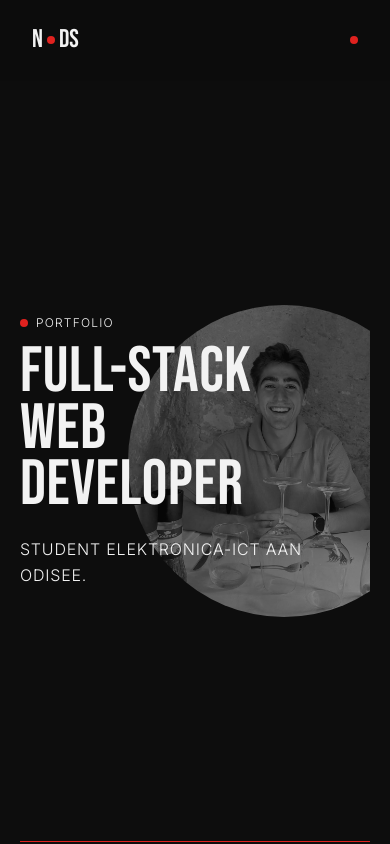
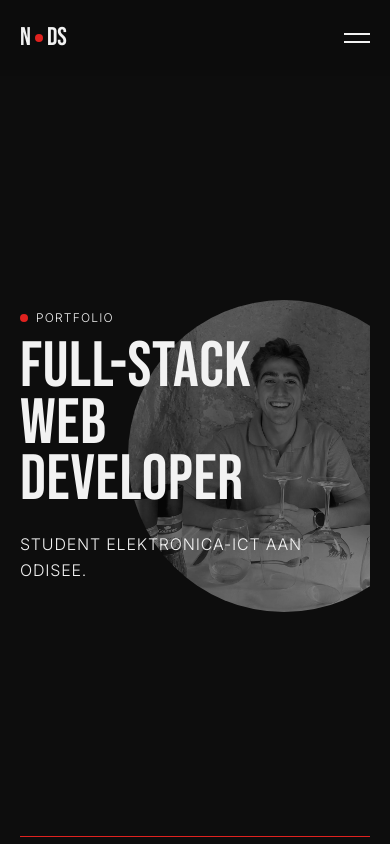
Before and after one commit to NoahDiSilvio/portfolio, a Vue app: page / in a window 390 px wide. Shown: the top 844 px of the page. Built offline with nearby package versions, Linux system fonts and the light colour scheme.

Commit message:
fix: GSM friendly gemaakt

```diff
--- a/src/App.vue
+++ b/src/App.vue
@@ -1,5 +1,5 @@
 <script setup lang="ts">
-import { ref, onMounted, onUnmounted } from 'vue'
+import { ref, watch, onMounted, onUnmounted } from 'vue'
 
 import HeroSection from '@/components/HeroSection.vue'
 import TimelineSection from '@/components/TimelineSection.vue'
@@ -78,15 +78,38 @@ Promise.all([minTime, pageLoaded, document.fonts.ready]).then(() => {
   document.documentElement.classList.add('loaded')
   setTimeout(() => document.getElementById('loader')?.remove(), 900)
 })
+
+const menuOpen = ref(false)
+
+function closeMenu() {
+  menuOpen.value = false
+}
+
+watch(menuOpen, (open) => {
+  document.body.style.overflow = open ? 'hidden' : ''
+})
+
+function onKeydown(e: KeyboardEvent) {
+  if (e.key === 'Escape') closeMenu()
+}
+
+window.addEventListener('keydown', onKeydown)
+window.removeEventListener('keydown', onKeydown)
 </script>
 
 <template>
   <NotFound v-if="isNotFound" />
   <template v-else>
     <nav class="nav">
-    <a href="#home" class="logo">N<span class="dot"></span>DS</a>
-    <div class="links">
-      <a v-for="link in navLinks" :key="link.href" :href="link.href" class="roll">
+      <a href="#home" class="logo" @click="closeMenu">N<span class="dot"></span>DS</a>
+
+      <button class="menu-toggle" :class="{ open: menuOpen }" :aria-expanded="menuOpen" aria-controls="menu" aria-label="Menu" @click="menuOpen = !menuOpen">
+        <span></span>
+        <span></span>
+      </button>
+
+      <div id="menu" class="links" :class="{ open: menuOpen }">
+        <a v-for="link in navLinks" :key="link.href" :href="link.href" class="roll" :class="{ active: activeId === link.href.slice(1) }" @click="closeMenu">
           <span :data-text="link.label">{{ link.label }}</span>
         </a>
         <span class="dot"></span>
@@ -106,30 +129,32 @@ Promise.all([minTime, pageLoaded, document.fonts.ready]).then(() => {
     <footer class="footer">
       <div class="cols">
         <div>
-        <p class="small-caps muted">Pagina's</p>
-        <a v-for="link in navLinks" :key="link.href" :href="link.href" class="roll">
-          <span :data-text="link.label">{{ link.label }}</span>
+          <p class="small-caps muted">Socials</p>
+          <a href="https://github.com/NoahDiSilvio" target="_blank" class="roll">
+            <span data-text="GitHub">GitHub</span>
+          </a>
+          <a href="https://www.linkedin.com/in/noah-di-silvio-6743633aa/" target="_blank" class="roll">
+            <span data-text="LinkedIn">LinkedIn</span>
           </a>
         </div>
         <div>
-        <p class="small-caps muted">Socials</p>
-        <a href="https://github.com/NoahDiSilvio" target="_blank" class="roll"><span data-text="GitHub">GitHub</span></a>
-        <a href="https://www.linkedin.com/in/noah-di-silvio-6743633aa/" target="_blank" class="roll"><span data-text="LinkedIn">LinkedIn</span></a>
-      </div>
-      <div>
-        <p class="small-caps muted">Locatie</p>
+          <p class="small-caps muted">Contact</p>
+          <a href="mailto:noah.di.silvio7@gmail.com" class="roll">
+            <span data-text="E-mail">E-mail</span>
+          </a>
           <span>Gent, België</span>
         </div>
       </div>
 
       <div class="marquee">
         <div class="track">
-        <span v-for="n in 4" :key="n">Waar backend en frontend samenkomen <span class="red">●</span>&nbsp;</span>
+          <span v-for="n in 4" :key="n">Waar backend en frontend samenkomen <span class="red">✦</span>&nbsp;</span>
         </div>
       </div>
+
       <div class="bottom small-caps muted">
         <span>© 2026 Noah Di Silvio</span>
-      <a href="#home">Terug naar boven ↑</a>
+        <span>Portfolio</span>
       </div>
     </footer>
   </template>
@@ -145,7 +170,7 @@ Promise.all([minTime, pageLoaded, document.fonts.ready]).then(() => {
   align-items: center;
   padding: 1.25rem 2rem;
   background: rgba(13, 13, 13, 0.85);
-  backdrop-filter: blur(0.5rem);
+  backdrop-filter: blur(8px);
 }
 
 .logo {
@@ -166,11 +191,15 @@ Promise.all([minTime, pageLoaded, document.fonts.ready]).then(() => {
   text-transform: uppercase;
 }
 
+.links .active span { color: var(--red); }
+
 .links a:hover { color: var(--red); }
+
+.menu-toggle { display: none; }
 
 .footer {
   border-top: 1px solid var(--border);
-  padding-top: 4rem;
+  padding-top: 3rem;
   overflow: hidden;
 }
 
@@ -179,8 +208,8 @@ Promise.all([minTime, pageLoaded, document.fonts.ready]).then(() => {
   margin: 0 auto;
   padding: 0 2rem;
   display: grid;
-  grid-template-columns: repeat(3, minmax(0, 1fr));
-  gap: 2rem;
+  grid-template-columns: repeat(2, minmax(0, max-content));
+  gap: 2rem 6rem;
 }
 
 .cols div {
@@ -214,16 +243,77 @@ Promise.all([minTime, pageLoaded, document.fonts.ready]).then(() => {
 .bottom {
   display: flex;
   justify-content: space-between;
-  padding: 1.5rem 2rem;
+  gap: 1rem;
+  padding: 1.25rem 2rem;
   border-top: 1px solid var(--border);
 }
 
 @media (max-width: 48rem) {
-  .cols { grid-template-columns: minmax(0, 1fr); }
+  .nav { padding: 1rem 1.25rem; }
+
+  .menu-toggle {
+    display: flex;
+    flex-direction: column;
+    justify-content: center;
+    align-items: flex-end;
+    gap: 6px;
+    width: 2.75rem;
+    height: 2.75rem;
+    padding: 0;
+    background: none;
+    border: 0;
+    cursor: pointer;
   }
 
-@media (max-width: 48rem) {
-  .links a { display: none; }
-  .footer { flex-direction: column; gap: 0.5rem; text-align: center; }
+  .menu-toggle span {
+    width: 1.6rem;
+    height: 2px;
+    background: var(--text);
+    transition: transform 0.3s;
+  }
+
+  .menu-toggle.open span:first-child { transform: translateY(4px) rotate(45deg); }
+  .menu-toggle.open span:last-child { transform: translateY(-4px) rotate(-45deg); }
+
+  .links {
+    position: absolute;
+    top: 100%;
+    left: 0;
+    right: 0;
+    height: calc(100dvh - 100%);
+    flex-direction: column;
+    align-items: stretch;
+    gap: 0;
+    padding: 1rem 1.25rem;
+    background: var(--bg);
+    opacity: 0;
+    visibility: hidden;
+    transform: translateY(-0.5rem);
+    transition: opacity 0.3s, transform 0.3s, visibility 0.3s;
+  }
+
+  .links.open {
+    opacity: 1;
+    visibility: visible;
+    transform: none;
+  }
+
+  .links a {
+    padding: 0.75rem 0;
+    border-bottom: 1px solid var(--border);
+    font-family: var(--display);
+    font-size: 2.5rem;
+    letter-spacing: 0.02em;
+  }
+
+  .links .dot { display: none; }
+
+  .cols {
+    grid-template-columns: repeat(2, minmax(0, 1fr));
+    gap: 1.5rem;
+    padding: 0 1.25rem;
+  }
+
+  .bottom { padding: 1.25rem; }
 }
 </style>
--- a/src/components/AboutSection.vue
+++ b/src/components/AboutSection.vue
@@ -122,4 +122,15 @@ const facts = [
   .about { grid-template-columns: minmax(0, 1fr); }
   .photo-wrap { max-width: 20rem; margin-left: 0.75rem; }
 }
+
+@media (hover: hover) {
+  .photo-wrap img {
+    filter: grayscale(1) contrast(1.1);
+    transition: filter 0.5s ease;
+  }
+
+  .photo-wrap:hover img {
+    filter: none;
+  }
+}
 </style>
--- a/src/components/HeroSection.vue
+++ b/src/components/HeroSection.vue
@@ -53,6 +53,11 @@ const focus = ['Backend', 'Frontend', 'Databases', 'Mobile']
 .content {
   position: relative;
   z-index: 2;
+  pointer-events: none;
+}
+
+.content a {
+  pointer-events: auto;
 }
 
 .eyebrow {
@@ -153,4 +158,15 @@ h1 {
 @keyframes fadeIn {
   to { opacity: 1; }
 }
+
+@media (hover: hover) {
+  .photo {
+    filter: grayscale(1) contrast(1.1);
+    transition: filter 0.6s ease;
+  }
+
+  .visual:hover .photo {
+    filter: none;
+  }
+}
 </style>
--- a/src/components/ProjectCard.vue
+++ b/src/components/ProjectCard.vue
@@ -84,4 +84,15 @@ header {
 
 .links { display: flex; gap: 1rem; }
 .links a:hover { color: var(--red); }
+
+@media (hover: hover) {
+  .thumb img {
+    filter: grayscale(0.6);
+    transition: filter 0.3s, transform 0.3s;
+  }
+
+  .card:hover .thumb img {
+    filter: none;
+  }
+}
 </style>
```
Lines whose indentation alone changed are shown as unchanged.
